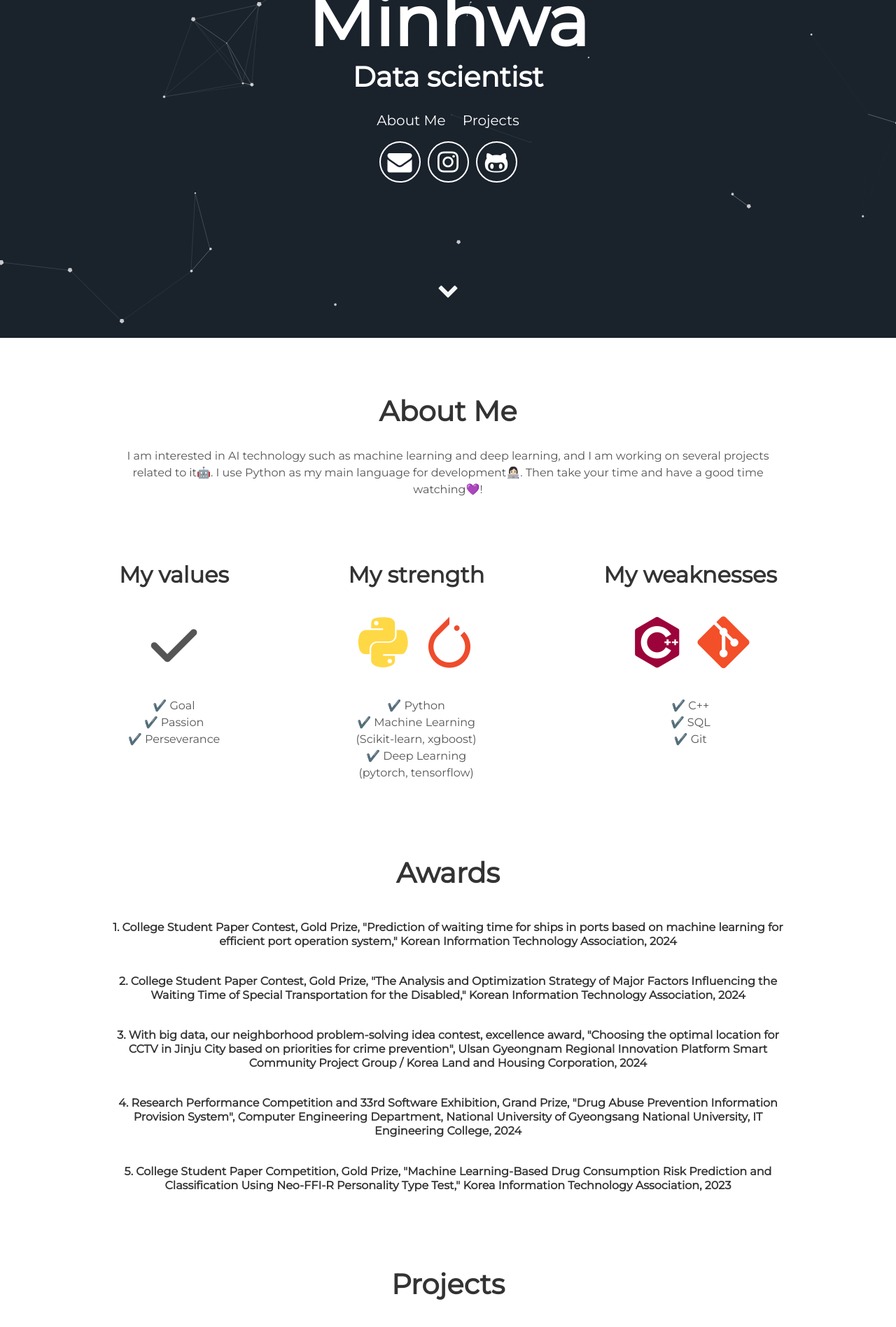
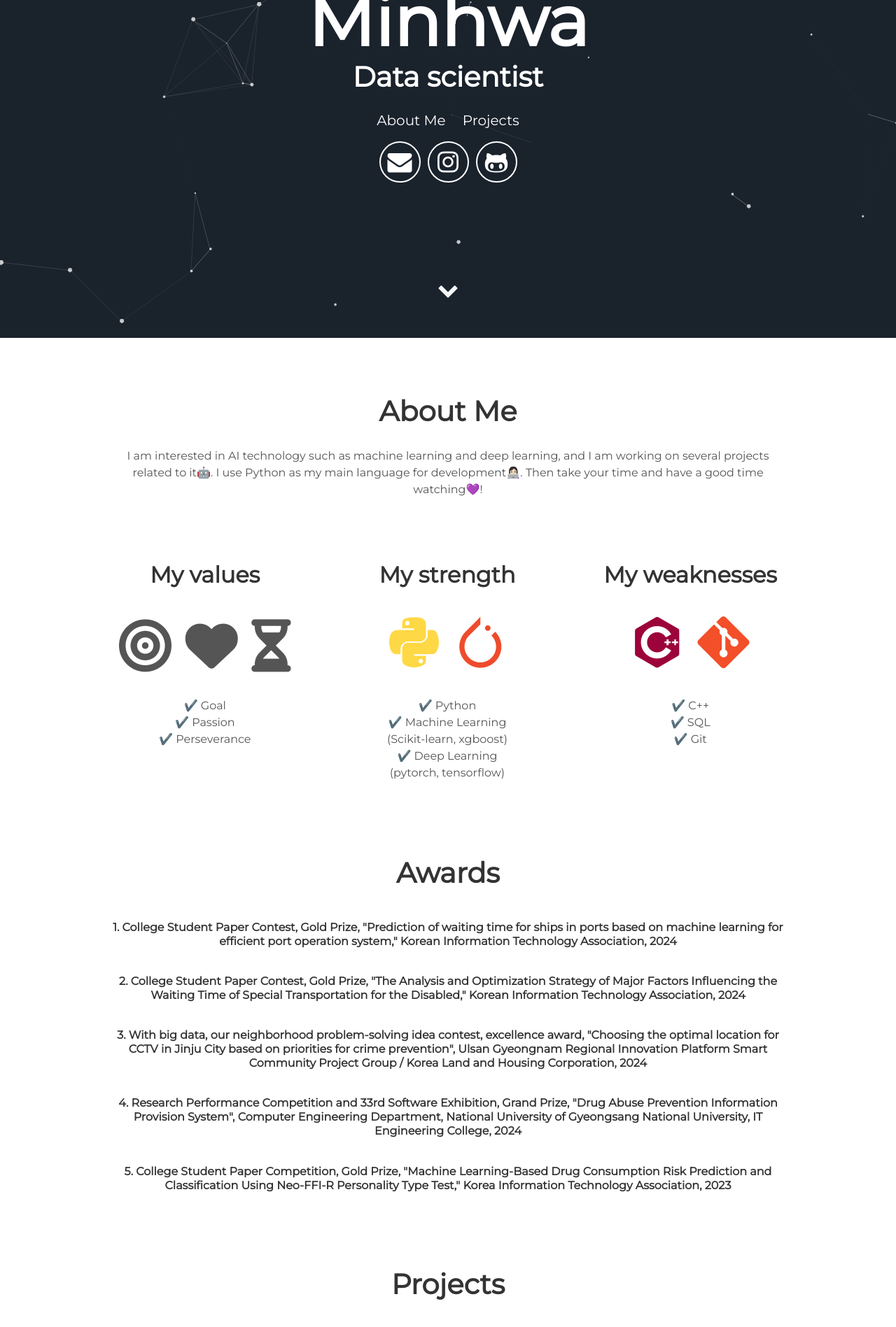
Before and after one commit to alsghk05/alsghk05.github.io, a Jekyll site: the page built from index.html, in a window 1280 px wide. Shown: the part 417-2314 px from the top of the page at 70% size. Built offline with Jekyll 4.4.1, drawn with Linux system fonts in a browser that asks for light colours.

Commit message:
Update about.html

```diff
--- a/_includes/about.html
+++ b/_includes/about.html
@@ -5,7 +5,9 @@
   <div class="user">
     <div class="tech">
       <h2>My values</h2>
-      <i class="fas fa-check"></i>
+      <i class="fas fa-bullseye"></i>
+      <i class="fas fa-heart"></i>
+      <i class="fas fa-hourglass"></i>
       <p>
         ✔️ Goal <br>
         ✔️ Passion <br>
```
